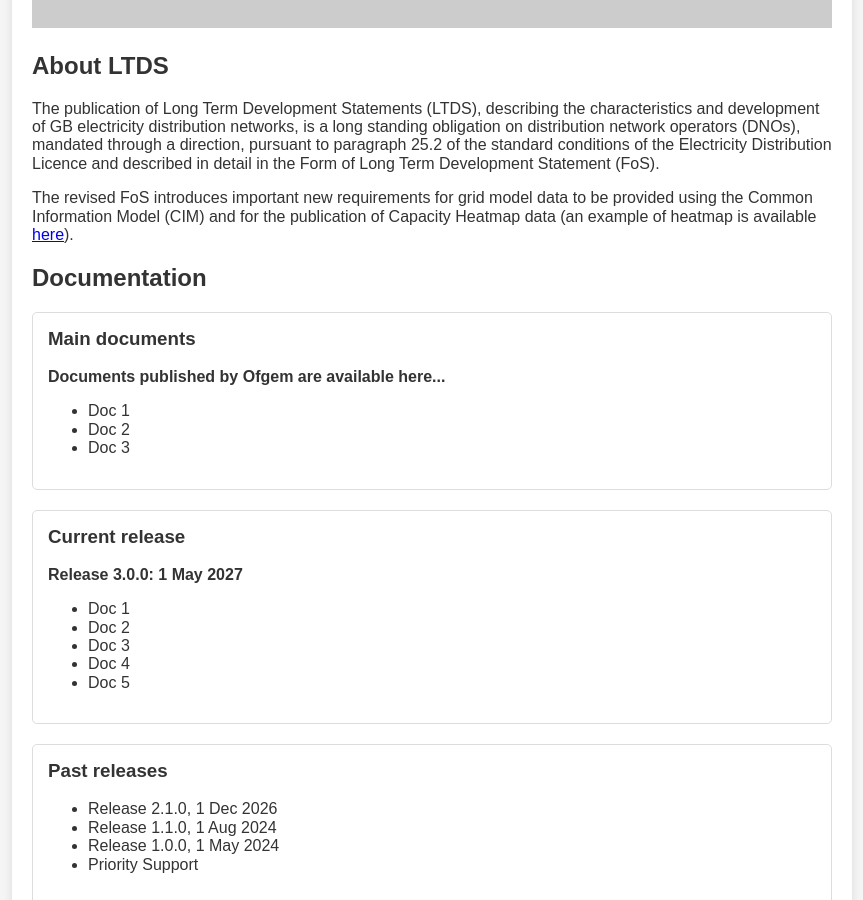
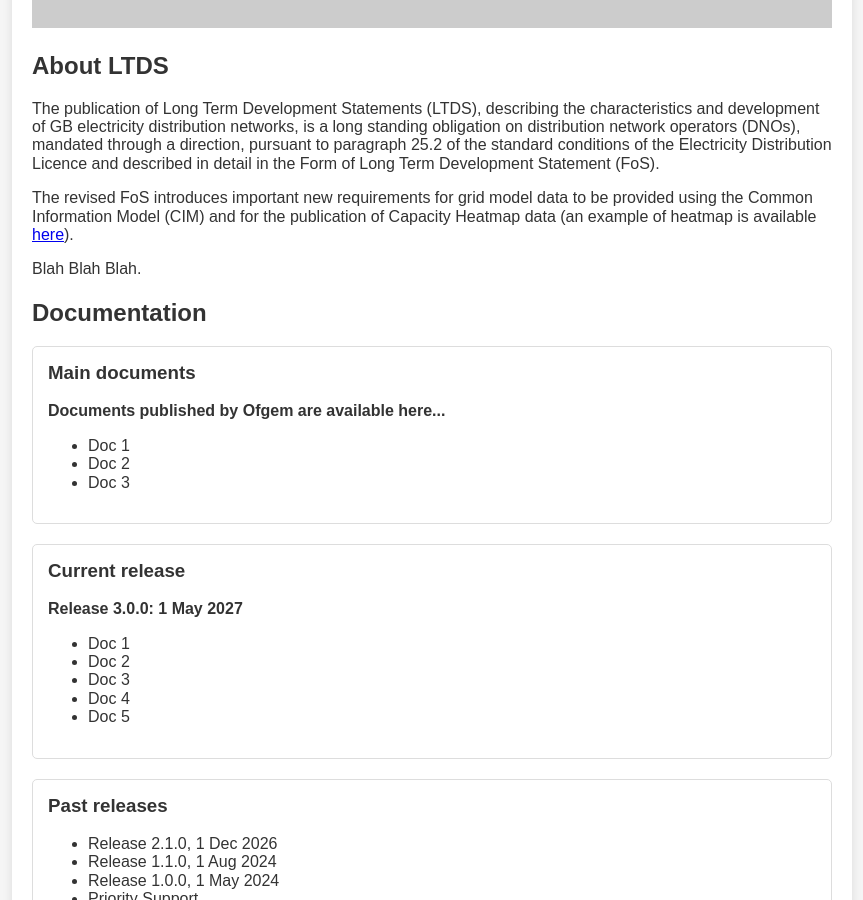
Before and after one commit to griddigit-ci/LTDS, a Jekyll site: the page built from index.md, in a window 1280 px wide and 900 px high, scrolled down 400 px. Shown: the whole window, without its empty margins (208-1071 px from the left). Built offline with Jekyll 4.4.1, drawn with Linux system fonts in a browser that asks for light colours.

Commit message:
put in Blah Blah Blah

```diff
--- a/index.md
+++ b/index.md
@@ -13,6 +13,8 @@ title: Long Term Development Statement Information Hub (Sample site)
 The publication of Long Term Development Statements (LTDS), describing the characteristics and development of GB electricity distribution networks, is a long standing obligation on distribution network operators (DNOs), mandated through a direction, pursuant to paragraph 25.2 of the standard conditions of the Electricity Distribution Licence and described in detail in the Form of Long Term Development Statement (FoS).
 
 The revised FoS introduces important new requirements for grid model data to be provided using the Common Information Model (CIM) and for the publication of Capacity Heatmap data (an example of heatmap is available <a href="https://opengridsystems.github.io/network-heatmaps-example/" target="_blank">here</a>).
+
+Blah Blah Blah.
 
 <div class="section" id="packages">
   <h2>Documentation</h2>
```
